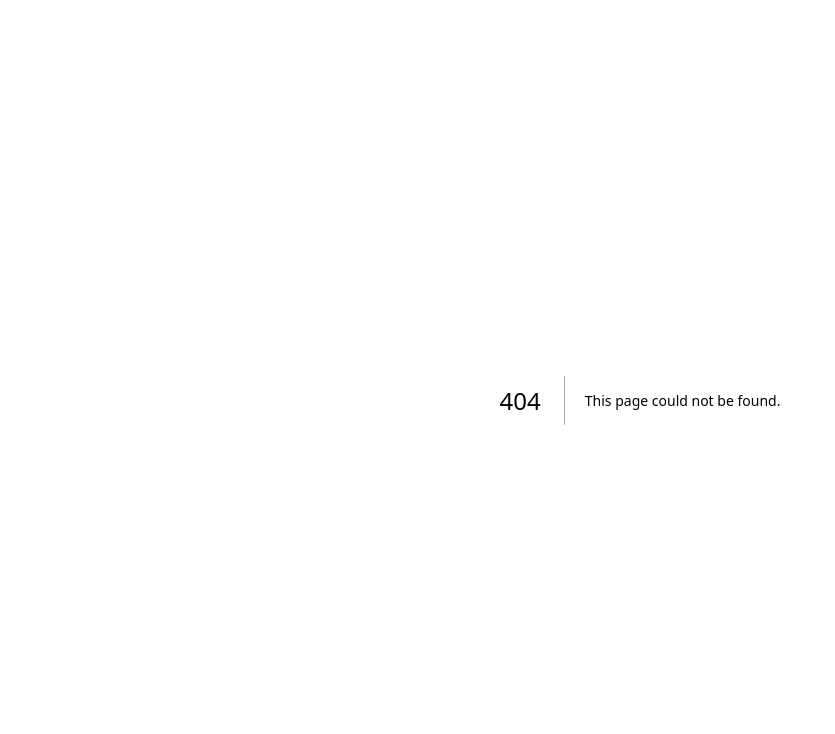
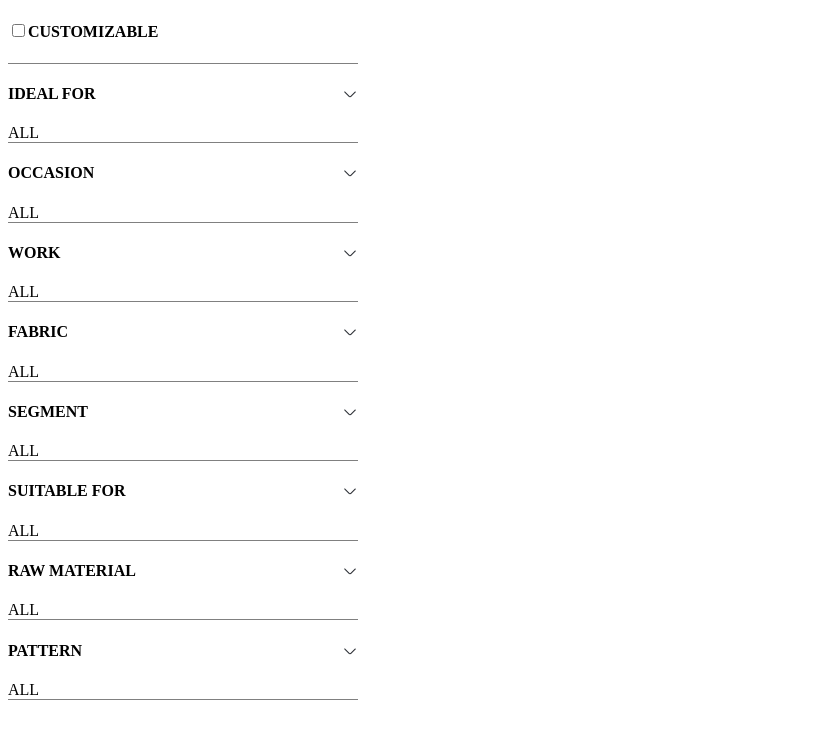
Before and after one commit to Shankar4632/newecommerce, a Next.js app: page /Siderbar in a window 1280 px wide. Before the commit this address had no page. Shown: the top 734 px of the page, without its empty margins (0-835 px from the left). Built offline with nearby package versions, Linux system fonts and the light colour scheme.

Commit message:
sidebar added

```diff
--- /dev/null
+++ b/src/app/Siderbar/page.js
@@ -0,0 +1,162 @@
+"use client";
+import Image from "next/image";
+
+import React, { useState } from "react";
+import styles from "../styles/Slidebar.module.css";
+import downarrow from "../../asserts/arrowdown.png";
+
+const Sidebar = () => {
+  const [toggledowns, setToggledowns] = useState({});
+
+  const toggleDown = (section) => {
+    setToggledowns((prevState) => ({
+      ...prevState,
+      [section]: !prevState[section],
+    }));
+  };
+
+  const renderList = (section) => {
+    return toggledowns[section] ? (
+      <ul className="toggledown">
+        <li>
+          <span
+            style={{
+              cursor: "pointer",
+              color: " rgba(191, 200, 205, ",
+              textDecoration: "underline",
+            }}
+          >
+            Unselect all
+          </span>
+        </li>
+        <li>
+          <input type="checkbox" id={`${section}-checkbox-1`} />
+          <label htmlFor={`${section}-checkbox-1`}>Men</label>
+        </li>
+        <li>
+          <input type="checkbox" id={`${section}-checkbox-2`} />
+          <label htmlFor={`${section}-checkbox-2`}>Women</label>
+        </li>
+        <li>
+          <input type="checkbox" id={`${section}-checkbox-3`} />
+          <label htmlFor={`${section}-checkbox-3`}>Baby & Kids</label>
+        </li>
+      </ul>
+    ) : null;
+  };
+
+  return (
+    <section className={styles.sidebar}>
+      <main className={styles.sidebarmain}>
+        <div className={styles.sidebarcolumn}>
+          <ul>
+            <li>
+              <h4>
+                <input type="checkbox" style={{ cursor: "pointer" }} />
+                CUSTOMIZABLE
+              </h4>
+            </li>
+            <li>
+              <div>
+                <h4>IDEAL FOR</h4>
+                <Image
+                  src={downarrow}
+                  alt="downarrow"
+                  onClick={() => toggleDown("idealFor")}
+                />
+              </div>
+              <span>ALL</span>
+              {renderList("idealFor")}
+            </li>
+            <li>
+              <div>
+                <h4>OCCASION</h4>
+                <Image
+                  src={downarrow}
+                  alt="downarrow"
+                  onClick={() => toggleDown("brands")}
+                />
+              </div>
+              <span>ALL</span>
+              {renderList("brands")}
+            </li>
+            <li>
+              <div>
+                <h4>WORK</h4>
+                <Image
+                  src={downarrow}
+                  alt="downarrow"
+                  onClick={() => toggleDown("priceRange")}
+                />
+              </div>
+              <span>ALL</span>
+              {renderList("priceRange")}
+            </li>
+            <li>
+              <div>
+                <h4>FABRIC</h4>
+                <Image
+                  src={downarrow}
+                  alt="downarrow"
+                  onClick={() => toggleDown("fabric")}
+                />
+              </div>
+              <span>ALL</span>
+              {renderList("fabric")}
+            </li>
+            <li>
+              <div>
+                <h4>SEGMENT</h4>
+                <Image
+                  src={downarrow}
+                  alt="downarrow"
+                  onClick={() => toggleDown("segment")}
+                />
+              </div>
+              <span>ALL</span>
+              {renderList("segment")}
+            </li>
+            <li>
+              <div>
+                <h4>SUITABLE FOR</h4>
+                <Image
+                  src={downarrow}
+                  alt="downarrow"
+                  onClick={() => toggleDown("suitableFor")}
+                />
+              </div>
+              <span>ALL</span>
+              {renderList("suitableFor")}
+            </li>
+            <li>
+              <div>
+                <h4>RAW MATERIAL</h4>
+                <Image
+                  src={downarrow}
+                  alt="downarrow"
+                  onClick={() => toggleDown("rawMaterial")}
+                />
+              </div>
+              <span>ALL</span>
+              {renderList("rawMaterial")}
+            </li>
+            <li>
+              <div>
+                <h4>PATTERN</h4>
+                <Image
+                  src={downarrow}
+                  alt="downarrow"
+                  onClick={() => toggleDown("pattern")}
+                />
+              </div>
+              <span>ALL</span>
+              {renderList("pattern")}
+            </li>
+          </ul>
+        </div>
+      </main>
+    </section>
+  );
+};
+
+export default Sidebar;
--- /dev/null
+++ b/src/app/styles/Slidebar.module.css
@@ -0,0 +1,40 @@
+.sidebar {
+    width: 350px;
+    height: 1000px;
+    /* Set height to 100% */
+    background-color: white;
+    left: 0;
+    z-index: 100;
+    box-shadow: -1px 0px 1px 0px rgba(0, 0, 0, 0.2);
+    box-shadow: 0px 1px 0px 0px rgba(0, 0, 0, 0.2);
+
+}
+
+.sidebarcolumn ul {
+    list-style-type: none;
+    padding: 0px;
+}
+
+.sidebarcolumn ul li {
+
+    border-bottom: 1px solid gray;
+
+}
+
+.sidebarcolumn ul li div {
+
+    display: flex;
+    align-items: center;
+    justify-content: space-between;
+}
+
+.toggledown {
+    /* background-color: aquamarine; */
+    margin-top: 10px;
+    font-size: 12px;
+    padding: 0px;
+}
+
+.toggledown li {
+    padding: 10px;
+}
```
Also changed, not shown: src/app/page.js (+5 -3 lines).
